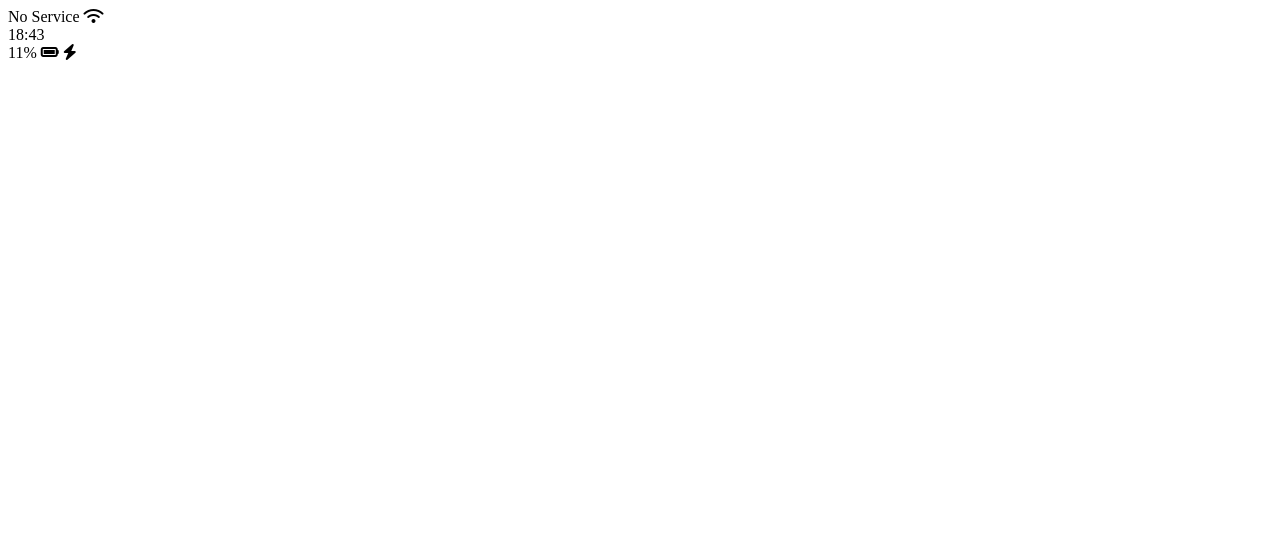
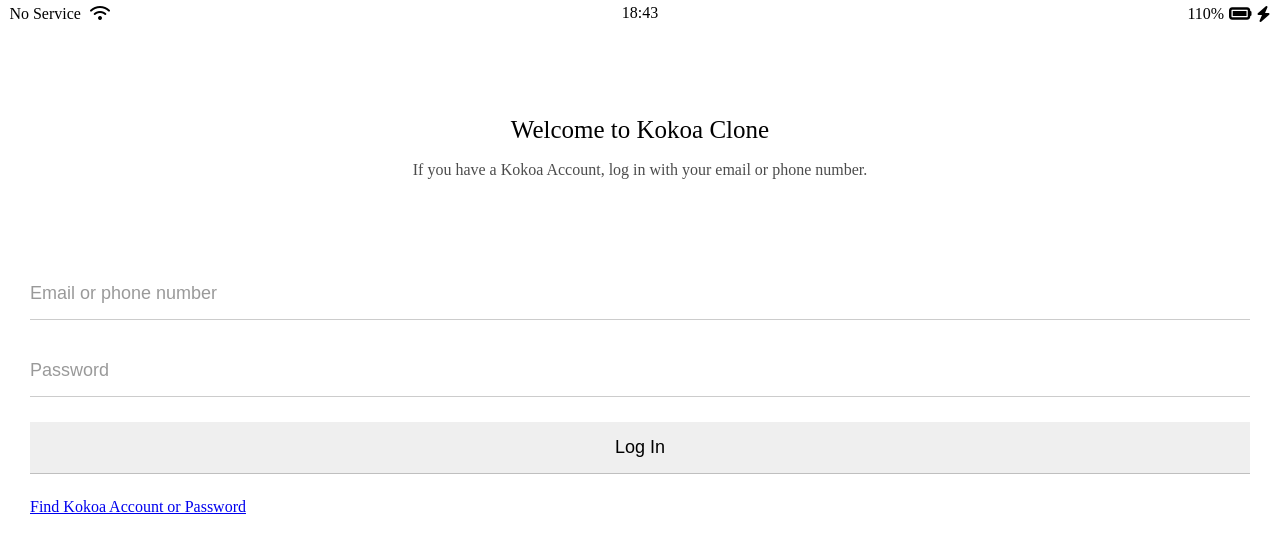
Before and after one commit to FURY-DS/kokoa-clone-2021, a plain HTML site: page index.html in a window 1280 px wide. Drawn offline with Linux system fonts and the light colour scheme.

Commit message:
20220125_test

```diff
--- /dev/null
+++ b/css/reset.css
@@ -0,0 +1,52 @@
+/* http://meyerweb.com/eric/tools/css/reset/
+   v2.0 | 20110126
+   License: none (public domain)
+*/
+
+html, body, div, span, applet, object, iframe,
+h1, h2, h3, h4, h5, h6, p, blockquote, pre,
+a, abbr, acronym, address, big, cite, code,
+del, dfn, em, img, ins, kbd, q, s, samp,
+small, strike, strong, sub, sup, tt, var,
+b, u, i, center,
+dl, dt, dd, ol, ul, li,
+fieldset, form, label, legend,
+table, caption, tbody, tfoot, thead, tr, th, td,
+article, aside, canvas, details, embed,
+figure, figcaption, footer, header, hgroup,
+menu, nav, output, ruby, section, summary,
+time, mark, audio, video {
+	margin: 0;
+	padding: 0;
+	border: 0;
+	font-size: 100%;
+	font: inherit;
+	vertical-align: baseline;
+}
+/* HTML5 display-role reset for older browsers */
+article, aside, details, figcaption, figure,
+footer, header, hgroup, menu, nav, section {
+	display: block;
+}
+body {
+	line-height: 1;
+}
+ol, ul {
+	list-style: none;
+}
+blockquote, q {
+	quotes: none;
+}
+blockquote:before, blockquote:after,
+q:before, q:after {
+	content: '';
+	content: none;
+}
+table {
+	border-collapse: collapse;
+	border-spacing: 0;
+}
+
+input:focus {
+	outline: none;
+}
--- /dev/null
+++ b/css/status-bar.css
@@ -0,0 +1,30 @@
+.status-bar {
+    display: flex;
+    justify-content: center ;
+    padding: 5px 3px;
+}
+
+
+.status-bar__column {
+    width: 33%;
+}
+
+
+.status-bar__column:first-child span{
+    margin-right: 5px;
+}
+
+.status-bar__column:nth-child(2){
+    display: flex;
+    justify-content: center;
+}
+
+.status-bar__column:last-child{
+    display: flex;
+    justify-content: flex-end;
+    align-items: center;
+}
+
+.status-bar__column .fa-battery-full{
+    margin: 0px 5px;
+}
--- /dev/null
+++ b/css/styles.css
@@ -0,0 +1,51 @@
+@import url('https://fonts.googleapis.com/css2?family=Open+Sans:wght@600&display=swap');
+@import "reset.css";
+@import "status-bar.css";
+@import "variables.css";
+
+dddd
+body {
+    font-family: 'Open Sans', sans-serif;
+}
+
+
+.welcome-header {
+    margin: 90px 0px;
+    text-align: center;
+    display: flex ;
+    flex-direction: column;
+    align-items: center;
+}
+
+.welcome-header__title {
+    margin-bottom: 20px;
+    font-size: 25px;
+}
+
+.welcome-header__text {
+    width: 60%;
+    opacity: 0.7;
+}
+
+#login-form {
+    display: flex;
+    flex-direction: column;
+    margin: 0px 30px;
+}
+
+#login-form input {
+    border: none;
+    padding: 15px 0px;
+    font-size: 18px;
+    border-bottom: 1px solid rgba(0,0,0, 0.2);
+    margin-bottom: 25px;
+    transition: border-color 0.3s ease-in-out;
+}
+
+#login-form input::placeholder {
+    color:rgba(0,0,0, 0.4);
+}
+
+#login-form input:focus {
+    border-color: var(--yellow);
+}
--- /dev/null
+++ b/css/variables.css
@@ -0,0 +1,3 @@
+:root {
+    --yellow: #fae100;
+}
--- a/index.html
+++ b/index.html
@@ -1,10 +1,11 @@
 <!DOCTYPE html>
 <html lang="en">
 <head>
-    <meta charset="UTF-8">
-    <meta http-equiv="X-UA-Compatible" content="IE=edge">
+    <link rel="stylesheet" href="css/styles.css"/>
+    <meta charset="UTF-8" />
+    <meta http-equiv="X-UA-Compatible" content="IE=edge" />
     <meta name="viewport" content="width=device-width, initial-scale=1.0">
-    <title>Welcome to Kokoa Talk</title>
+    <title>Welcome to Kokoa Clone</title>
 </head>
 <body>
     <div class="status-bar">
@@ -16,12 +17,29 @@
             <span>18:43</span>
         </div>
         <div class="status-bar__column">
-            <span>11%</span>
-            <i class="fas fa-battery-full"></i>
+            <span>110%</span>
+            <i class="fas fa-battery-full fa-lg"></i>
             <i class="fas fa-bolt"></i>
+            <!-- Battery Icon -->
+            <!-- Lightning Icon -->
         </div>
-     </div>
-     <script src="https://kit.fontawesome.com/478ee5f7b4.js" crossorigin="anonymous">
-    </script>
+    </div>
+
+    <header class="welcome-header">
+        <h1 class="welcome-header__title">Welcome to Kokoa Clone</h1>
+        <p class="welcome-header__text">If you have a Kokoa Account,
+            log in with your email or phone number.</p>
+    </header>
+
+    <form id="login-form">
+        <input type="text" placeholder="Email or phone number" />
+        <input type="password" placeholder="Password" />
+        <input type="submit" value="Log In" />
+        <a href="#">Find Kokoa Account or Password</a>
+    </form>
+
+
+        <script src="https://kit.fontawesome.com/478ee5f7b4.js" crossorigin="anonymous">
+        </script>
 </body>
 </html>
```
